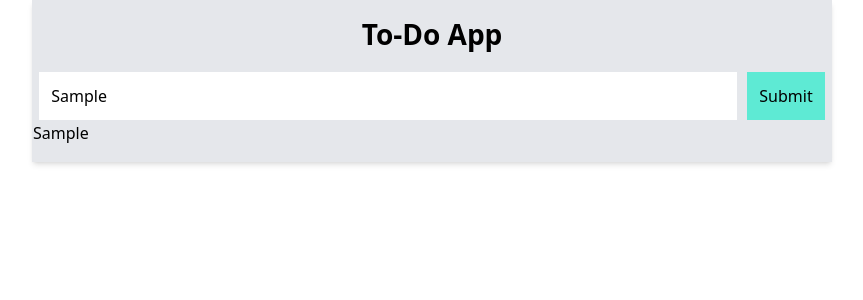
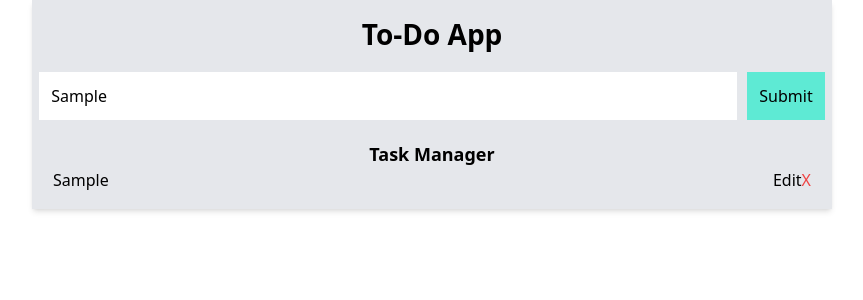
Before and after one commit to rajibulislam60/Task_management, a React (Vite) app: page / in a window 1280 px wide. Both pictures are taken after typing "Sample" into the empty fields and a click on the button "Submit". Shown: the top 300 px of the page, without its empty margins (208-1071 px from the left). Built offline with nearby package versions, Linux system fonts and the light colour scheme.

Commit message:
delete option done & update option working

```diff
--- a/src/App.jsx
+++ b/src/App.jsx
@@ -2,14 +2,23 @@ import React, { useState } from 'react'
 
 const App = () => {
   let [inputValue, setInputValue] = useState('');
-  let [output, setOutput] = useState('');
+  let [output, setOutput] = useState([]);
+  let [edit, setedit]=useState('')
 
   let handleInput= (e)=>{
     setInputValue(e.target.value)
   }
 
   let handleSubmit=()=>{
-    setOutput(inputValue)
+    setOutput([...output, inputValue])
+  }
+
+  let handleDelete = (index)=>{
+    setOutput(output.filter((_, i) => i !== index))
+  }
+
+  let handleEdit =(index)=>{
+
   }
   return (
     <div className='container'>
@@ -19,13 +28,22 @@ const App = () => {
         <input onChange={handleInput} type="text" placeholder='Enter Task...' className='w-[700px] px-3 py-3 text-[16px] font-medium border' />
         <button onClick={handleSubmit} className='px-3 py-3 text-[16px] font-medium border bg-teal-300' >Submit</button>
         </div>
-        {output &&
-        (
+        {output.length>0 && (
           <div>
-          <h2>{output}</h2>
+            <h2 className=' mt-5 mx-auto text-center text-[18px] font-semibold'>Task Manager</h2>
+            {output.map ((task, index)=>(
+          <div key={index}>
+            <ul><li className='flex justify-between px-[20px]'>{task}
+              <div>
+                <button onClick={()=>handleEdit(index)}>Edit</button>
+                <button onClick={()=>handleDelete(index)} className='text-red-500'>X</button>
+              </div>
+              </li></ul>
           </div>
-        )
-      }
+        ))}
+          </div>
+        )}
+
       </div>
 
     </div>
```
